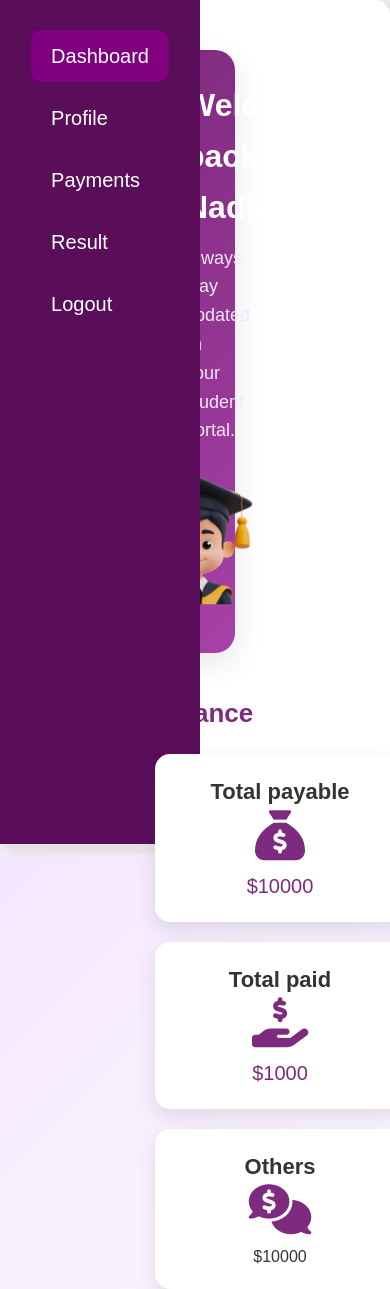
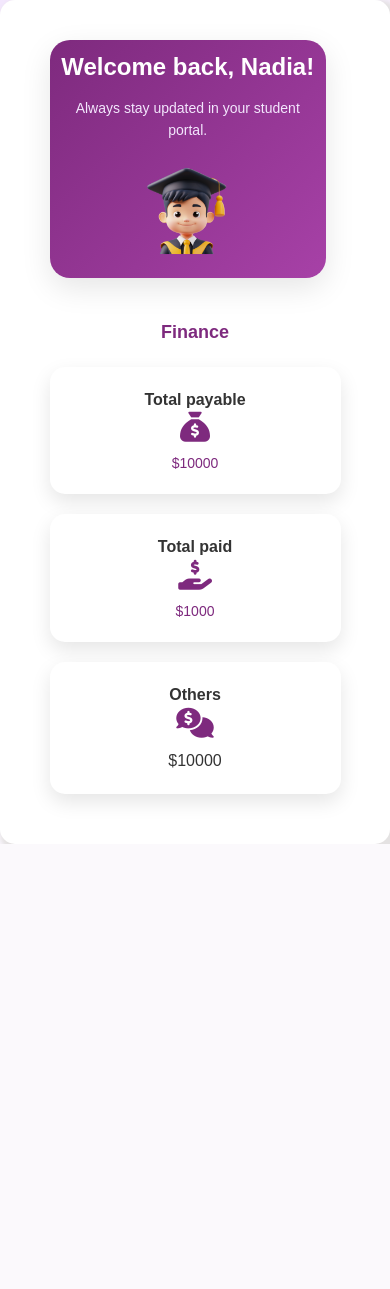
Before and after one commit to sohasara/student-portal, a PHP site: page / in a window 390 px wide. After the commit the page ends 844 px from the top, so only its background shows below. Run offline with PHP 8.4, Linux system fonts and the light colour scheme; some libraries are stand-ins or nearby versions.

Commit message:
modify styling

```diff
--- a/dashboad.css
+++ b/dashboad.css
@@ -1,5 +1,7 @@
 
-* {
+
+
+   * {
     margin: 0;
     padding: 0;
     box-sizing: border-box;
@@ -15,15 +17,16 @@
   }
 
   .content {
-    padding: 30px;
+    padding: 5%; /* Use relative units for padding */
     max-width: 1200px;
     margin: 0 auto;
   }
 
   /* Welcome Section */
   .welcome_dash {
+    width: 95%; /* Fully responsive width */
     margin: 20px 0;
-    padding: 30px;
+    padding: 3%; /* Use percentage padding */
     background: linear-gradient(135deg, #7e2a7e, #a741a7);
     color: white;
     border-radius: 20px;
@@ -35,27 +38,28 @@
   }
 
   .welcome_text {
+    flex: 1; /* Makes the text take up available space */
     max-width: 60%;
   }
 
   .welcome_text h2 {
-    font-size: 32px;
+    font-size: clamp(24px, 5vw, 32px); /* Scales with screen size */
     margin-bottom: 10px;
   }
 
   .welcome_text p {
-    font-size: 18px;
+    font-size: clamp(14px, 3vw, 18px); /* Scales with screen size */
     color: #f3e7fd;
   }
 
   .welcome_icon img {
-    height: 200px;
+    height: clamp(150px, 25vw, 200px); /* Flexible size */
     width: auto;
   }
 
   /* Finance Section */
   .common-text-style {
-    font-size: 26px;
+    font-size: clamp(18px, 4vw, 26px); /* Scales dynamically */
     font-weight: bold;
     margin: 40px 0 20px;
     text-align: center;
@@ -64,7 +68,7 @@
 
   .finace-content {
     display: grid;
-    grid-template-columns: repeat(auto-fit, minmax(250px, 1fr));
+    grid-template-columns: repeat(auto-fit, minmax(250px, 1fr)); /* Dynamic grid */
     gap: 20px;
   }
 
@@ -84,28 +88,24 @@
   }
 
   .finance-box i {
-    font-size: 50px;
+    font-size: clamp(30px, 5vw, 50px); /* Resizes with viewport */
     color: #7e2a7e;
     margin-bottom: 10px;
   }
 
   .p-bold {
-    font-size: 22px;
+    font-size: clamp(16px, 4vw, 22px); /* Scales dynamically */
     font-weight: bold;
     color: #333;
   }
 
   #p1,
   #p2 {
-    font-size: 20px;
+    font-size: clamp(14px, 3vw, 20px); /* Flexible size */
     color: #7e2a7e;
   }
 
-
-
-
-
-
+  /* Fade-In Animation */
   @keyframes fadeIn {
     from {
       opacity: 0;
@@ -120,7 +120,7 @@
   /* Responsive Design */
   @media (max-width: 768px) {
     .welcome_dash {
-      flex-direction: column;
+      flex-direction: column; /* Stack layout on smaller screens */
       text-align: center;
     }
 
@@ -130,10 +130,6 @@
     }
 
     .welcome_icon img {
-      height: 150px;
-    }
-
-    .enrolled_course {
-      width: 100%;
+      height: clamp(100px, 15vw, 150px);
     }
   }
--- a/style.css
+++ b/style.css
@@ -6,21 +6,17 @@
   font-family: Arial, sans-serif;
 }
 
-
-
+/* Container */
 .container {
-
   display: flex;
-
   width: 100%;
   height: 100vh;
-
   background-color: white;
   border-radius: 15px;
-
   box-shadow: 5px 5px 5px 5px rgb(228, 226, 226);
 }
 
+/* Icon */
 .icon {
   color: white;
   font-size: 50px;
@@ -34,21 +30,21 @@
   margin-bottom: 20px;
 }
 
-
+/* Sidebar */
 .sidebar {
-
   width: 200px;
   background-color: rgb(90, 14, 90);
   color: white;
   padding: 20px 0;
   height: 100vh;
   position: fixed;
-
   font-size: 1rem;
   display: flex;
   flex-direction: column;
   align-items: center;
   padding-top: 20px;
+  transition: all 0.3s ease-in-out;
+  z-index: 1000; /* Ensures sidebar appears above other content */
 }
 
 .sidebar ul {
@@ -68,16 +64,71 @@
   display: block;
   padding: 10px 20px;
   border-radius: 4px;
-
 }
 
-  .sidebar ul li a.active, .sidebar ul li a:hover {
+.sidebar ul li a.active,
+.sidebar ul li a:hover {
   background-color: purple;
   border-radius: 10px;
 }
 
+/* Content */
 .content {
   margin-left: 250px;
   padding: 20px;
   width: calc(100% - 250px);
+  transition: margin-left 0.3s ease-in-out;
 }
+
+/* Responsive Sidebar */
+@media (max-width: 768px) {
+  .sidebar {
+    width: 60px; /* Shrink sidebar */
+    overflow: hidden;
+  }
+
+  .sidebar ul li a {
+    font-size: 16px;
+    text-align: center;
+    padding: 8px;
+  }
+
+  .content {
+    margin-left: 60px; /* Adjust content margin */
+    width: calc(100% - 60px);
+  }
+}
+
+@media (max-width: 480px) {
+  .sidebar {
+    position: absolute;
+    width: 200px; /* Full size when open */
+    left: -200px; /* Hidden by default */
+  }
+
+  .sidebar.open {
+    left: 0; /* Slide into view */
+  }
+
+  .content {
+    margin-left: 0; /* Full-width content when sidebar is hidden */
+  }
+
+  .sidebar-toggle {
+    display: block; /* Show toggle button */
+    position: fixed;
+    top: 20px;
+    left: 20px;
+    background-color: rgb(90, 14, 90);
+    color: white;
+    border: none;
+    padding: 10px;
+    border-radius: 5px;
+    z-index: 1100; /* Ensures button is above sidebar */
+  }
+}
+
+.sidebar ul li a:hover {
+  background-color: #7a287a;
+  color: #fff;
+}
```
Lines whose indentation alone changed are shown as unchanged.
